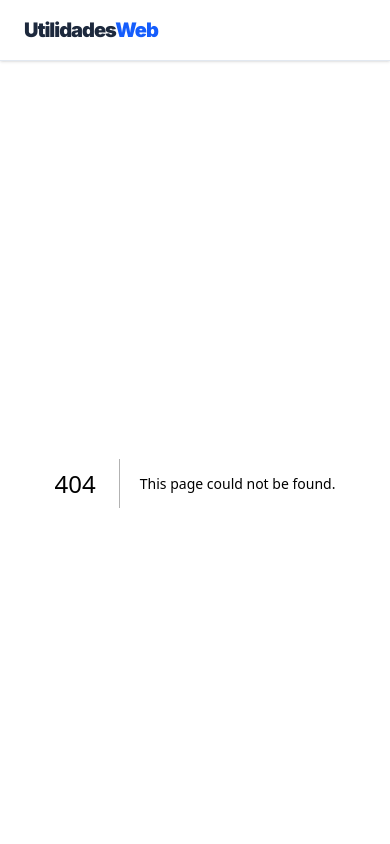
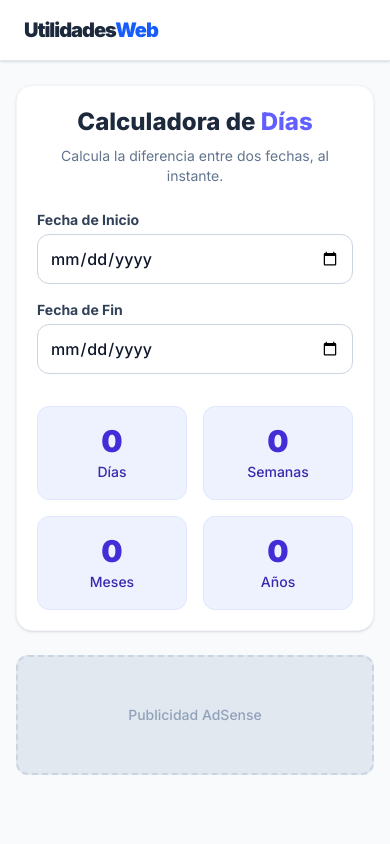
Before and after one commit to raubreak/cajautil-web, a Next.js app: page /calculadora-dias in a window 390 px wide. Before the commit this address had no page. Shown: the top 844 px of the page. Built offline with nearby package versions, Linux system fonts and the light colour scheme.

Commit message:
feat: añadir Calculadora de Días entre Fechas con SEO y diseño Responsive

```diff
--- /dev/null
+++ b/insert_tool.js
@@ -0,0 +1,51 @@
+const fs = require('fs');
+const filePath = 'src/app/page.tsx';
+
+let content = fs.readFileSync(filePath, 'utf8');
+
+const newTool = {
+  titulo: 'Calculadora de Días',
+  descripcion: 'Calcula la diferencia exacta de días, semanas, meses y años entre dos fechas.',
+  ruta: '/calculadora-dias',
+  Icono: 'CalendarDays', // Usamos string, luego lo reemplazaremos con el componente importado
+  color: 'from-pink-500 to-purple-600',
+  shadow: 'shadow-pink-500/20'
+};
+
+// Encontrar el inicio y fin del array herramientas
+const arrayStart = content.indexOf('const herramientas = [');
+const arrayEnd = content.indexOf('];', arrayStart);
+
+if (arrayStart !== -1 && arrayEnd !== -1) {
+  let herramientasStr = content.substring(arrayStart + 'const herramientas = ['.length, arrayEnd);
+
+  // Convertir a JSON (limpiando primero comentarios y comas finales si las hay)
+  herramientasStr = `[${herramientasStr.trim().replace(/,\s*$/, '')}]`;
+  let herramientas = JSON.parse(herramientasStr.replace(/Icono: (\w+)/g, '"Icono": "$1"'));
+
+  herramientas.push(newTool);
+
+  // Convertir de nuevo a string y reemplazar los placeholders de Icono
+  let newHerramientasStr = JSON.stringify(herramientas, null, 6)
+    .replace(/"Icono": "(\w+)"/g, 'Icono: $1');
+
+  // Asegurarse de que el último elemento no tenga coma después
+  newHerramientasStr = newHerramientasStr.replace(/},(\s*\])/g, '}$1');
+
+  content = content.substring(0, arrayStart + 'const herramientas = ['.length) + '
+  ' + newHerramientasStr.substring(1, newHerramientasStr.length - 1).trim() + '
+  ];' + content.substring(arrayEnd + 1);
+
+  // Añadir la importación de CalendarDays si no existe
+  if (!content.includes('CalendarDays } from \''lucide-react\';')) {
+    content = content.replace(
+      /import { (.*?) } from 'lucide-react';/,
+      'import { $1, CalendarDays } from 'lucide-react';'
+    );
+  }
+
+  fs.writeFileSync(filePath, content, 'utf8');
+  console.log('Herramienta 'Calculadora de Días' añadida a page.tsx');
+} else {
+  console.error('No se pudo encontrar el array herramientas en page.tsx');
+}
--- a/package.json
+++ b/package.json
@@ -20,7 +20,7 @@
     "@tailwindcss/postcss": "^4",
     "@types/node": "^20",
     "@types/qrcode.react": "^1.0.5",
-    "@types/react": "^19",
+    "@types/react": "^19.2.14",
     "@types/react-dom": "^19",
     "eslint": "^9",
     "eslint-config-next": "16.1.6",
--- /dev/null
+++ b/src/app/calculadora-dias/layout.tsx
@@ -0,0 +1,10 @@
+import type { Metadata } from "next";
+
+export const metadata: Metadata = {
+  title: "Calculadora de Días entre Fechas Online",
+  description: "Calcula la diferencia exacta de días, semanas, meses y años entre dos fechas. Ideal para proyectos, eventos y plazos."
+};
+
+export default function Layout({ children }: { children: React.ReactNode }) {
+  return <>{children}</>;
+}
--- /dev/null
+++ b/src/app/calculadora-dias/page.tsx
@@ -0,0 +1,78 @@
+"use client";
+import { useState, useMemo } from "react";
+
+export default function CalculadoraDias() {
+  const [fechaInicio, setFechaInicio] = useState<string>("");
+  const [fechaFin, setFechaFin] = useState<string>("");
+
+  const { dias, semanas, meses, anos } = useMemo(() => {
+    if (!fechaInicio || !fechaFin) return { dias: 0, semanas: 0, meses: 0, anos: 0 };
+
+    const inicio = new Date(fechaInicio);
+    const fin = new Date(fechaFin);
+
+    const diferenciaMs = Math.abs(fin.getTime() - inicio.getTime());
+    const d = Math.floor(diferenciaMs / (1000 * 60 * 60 * 24));
+    const s = Math.floor(d / 7);
+    const m = Math.floor(d / 30.4375); // Promedio de días al mes
+    const a = Math.floor(d / 365.25);  // Promedio de días al año
+
+    return { dias: d, semanas: s, meses: m, anos: a };
+  }, [fechaInicio, fechaFin]);
+
+  return (
+    <main className="min-h-[100dvh] bg-slate-50 flex flex-col items-center py-6 px-4">
+      <div className="w-full max-w-xl bg-white p-5 sm:p-8 rounded-2xl shadow-sm border border-slate-100">
+        <h1 className="text-2xl sm:text-3xl font-extrabold text-slate-800 mb-2 text-center">
+          Calculadora de <span className="text-indigo-500">Días</span>
+        </h1>
+        <p className="text-center text-slate-500 text-sm mb-6">Calcula la diferencia entre dos fechas, al instante.</p>
+
+        <div className="space-y-4 mb-8">
+          <div>
+            <label className="block text-sm font-bold text-slate-700 mb-1">Fecha de Inicio</label>
+            <input
+              type="date"
+              value={fechaInicio}
+              onChange={(e) => setFechaInicio(e.target.value)}
+              className="w-full border border-slate-300 rounded-xl p-3 focus:ring-2 focus:ring-indigo-500 outline-none text-slate-900 font-medium"
+            />
+          </div>
+          <div>
+            <label className="block text-sm font-bold text-slate-700 mb-1">Fecha de Fin</label>
+            <input
+              type="date"
+              value={fechaFin}
+              onChange={(e) => setFechaFin(e.target.value)}
+              className="w-full border border-slate-300 rounded-xl p-3 focus:ring-2 focus:ring-indigo-500 outline-none text-slate-900 font-medium"
+            />
+          </div>
+        </div>
+
+        <div className="grid grid-cols-2 gap-4 text-center">
+          <div className="p-4 bg-indigo-50 rounded-xl border border-indigo-100">
+            <span className="block text-3xl font-black text-indigo-700">{dias}</span>
+            <span className="text-sm font-medium text-indigo-800">Días</span>
+          </div>
+          <div className="p-4 bg-indigo-50 rounded-xl border border-indigo-100">
+            <span className="block text-3xl font-black text-indigo-700">{semanas}</span>
+            <span className="text-sm font-medium text-indigo-800">Semanas</span>
+          </div>
+          <div className="p-4 bg-indigo-50 rounded-xl border border-indigo-100">
+            <span className="block text-3xl font-black text-indigo-700">{meses}</span>
+            <span className="text-sm font-medium text-indigo-800">Meses</span>
+          </div>
+          <div className="p-4 bg-indigo-50 rounded-xl border border-indigo-100">
+            <span className="block text-3xl font-black text-indigo-700">{anos}</span>
+            <span className="text-sm font-medium text-indigo-800">Años</span>
+          </div>
+        </div>
+      </div>
+
+      {/* Espacio reservado para AdSense */}
+      <div className="w-full max-w-xl mt-6 bg-slate-200 border-2 border-dashed border-slate-300 flex items-center justify-center text-slate-400 text-sm font-medium rounded-xl h-[120px]">
+        Publicidad AdSense
+      </div>
+    </main>
+  );
+}
--- a/src/app/page.tsx
+++ b/src/app/page.tsx
@@ -1,5 +1,5 @@
 import Link from 'next/link';
-import { Percent, Type, Calculator, KeyRound, ArrowDownAZ, QrCode, ArrowRight, ScanLine } from 'lucide-react';
+import { Percent, Type, Calculator, KeyRound, ArrowDownAZ, QrCode, ArrowRight, ScanLine, CalendarDays } from 'lucide-react';
 import type { Metadata } from "next";
 
 export const metadata: Metadata = {
@@ -34,7 +34,7 @@ export default function Home() {
       shadow: 'shadow-orange-500/20'
     },
     {
-      titulo: 'Password Generator',
+      titulo: 'Generador de Contraseñas',
       descripcion: 'Crea contraseñas seguras y aleatorias imposibles de hackear.',
       ruta: '/generador-contrasenas',
       Icono: KeyRound,
@@ -64,6 +64,14 @@ export default function Home() {
       Icono: ScanLine,
       color: 'from-indigo-400 to-violet-500',
       shadow: 'shadow-indigo-500/20'
+    },
+    {
+      titulo: 'Calculadora de Días',
+      descripcion: 'Calcula días, semanas, meses y años entre dos fechas.',
+      ruta: '/calculadora-dias',
+      Icono: CalendarDays,
+      color: 'from-pink-400 to-purple-500',
+      shadow: 'shadow-pink-500/20'
     }
   ];
 
--- a/src/app/sitemap.ts
+++ b/src/app/sitemap.ts
@@ -10,7 +10,8 @@ export default function sitemap(): MetadataRoute.Sitemap {
     '/generador-contrasenas',
     '/mayusculas-minusculas',
     '/generador-qr',
-    '/lector-qr'
+    '/lector-qr',
+    '/calculadora-dias'
   ];
 
   return routes.map((route) => ({
```
Also changed, not shown: 1 other file (tests, documents, lock files or other folders).
